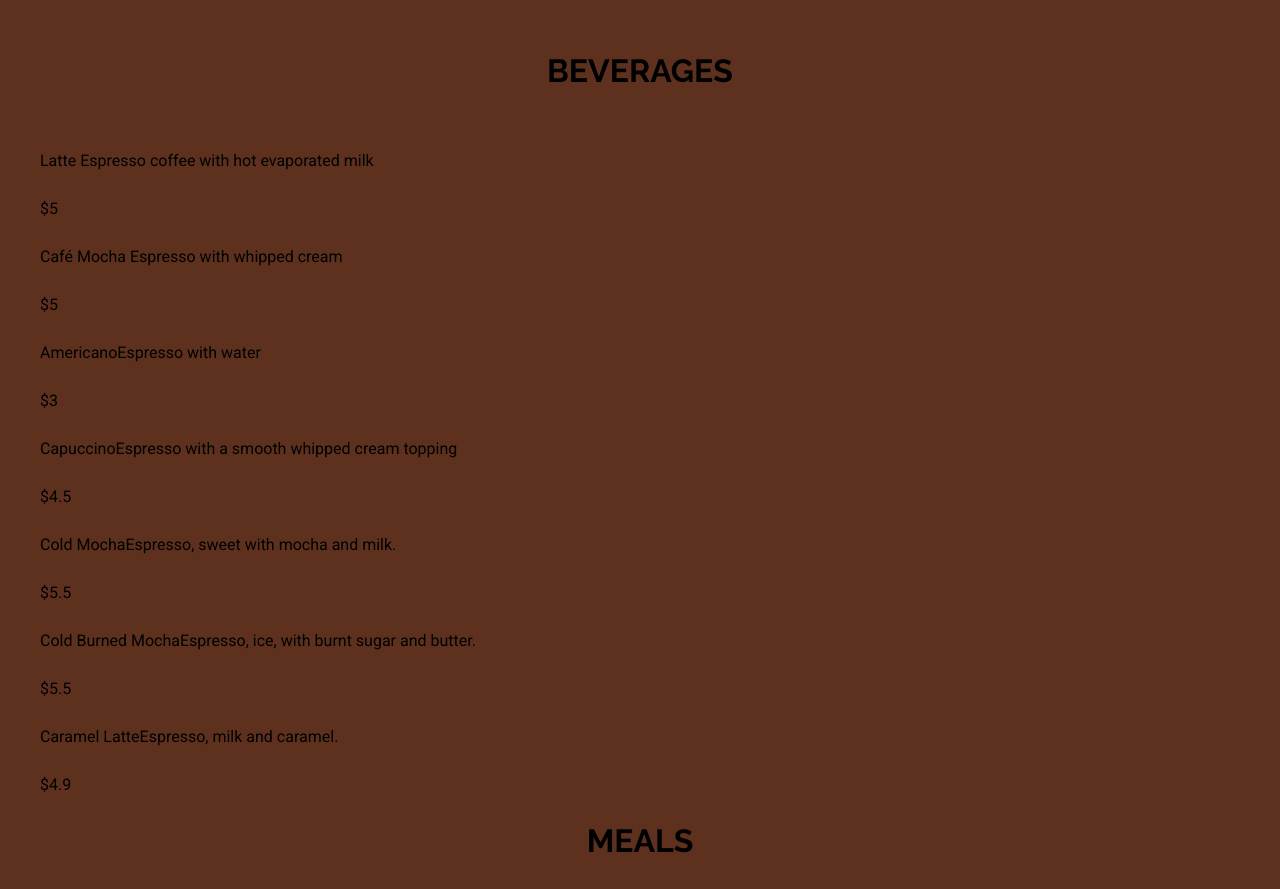
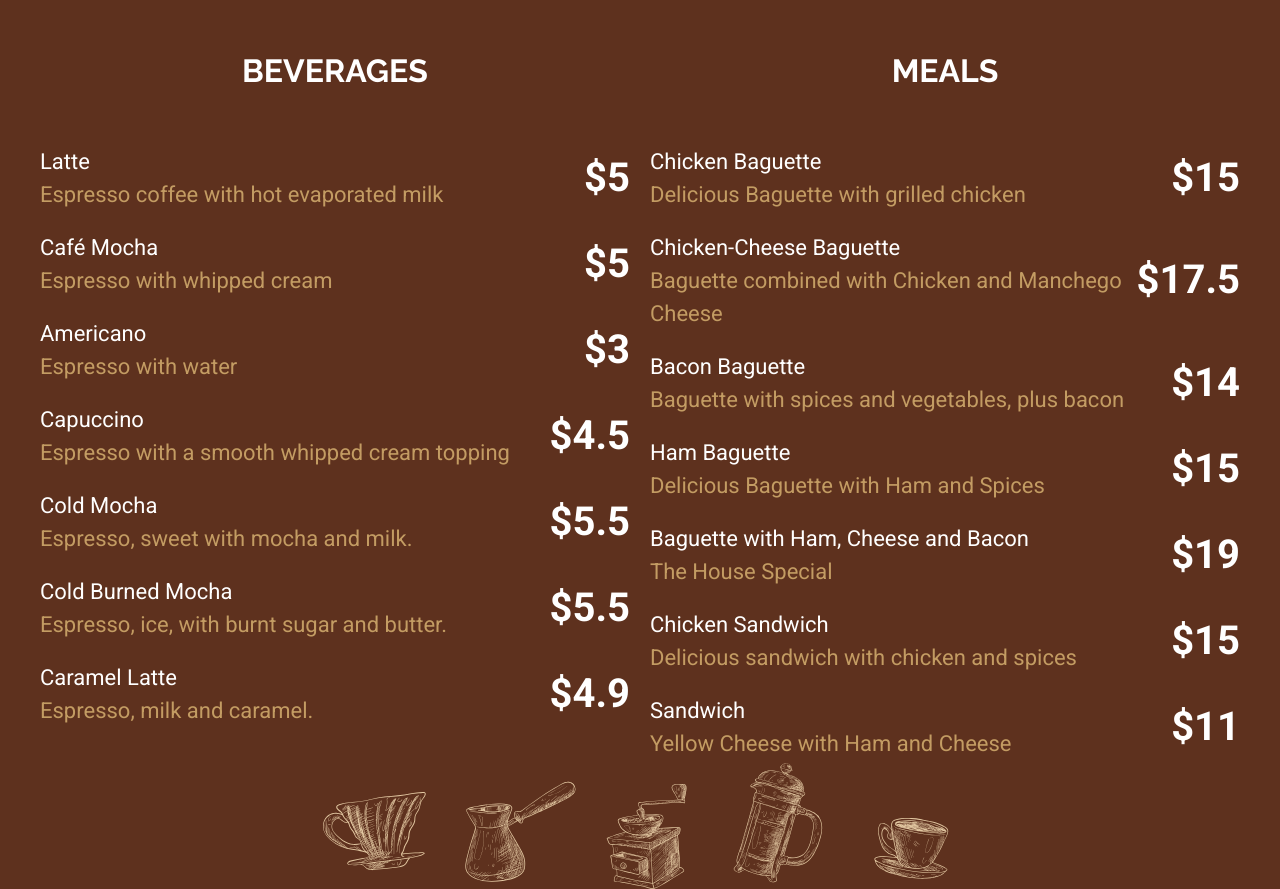
Before and after one commit to chemarinconez/coffeeStoreWeb1, a website: page index.html in a window 1280 px wide. Shown: the part 3236-4125 px from the top of the page. Drawn offline with Linux system fonts and the light colour scheme; a web font is replaced by a local one.

Commit message:
Finishing the menu sass

```diff
--- a/src/scss/home/_menu.scss
+++ b/src/scss/home/_menu.scss
@@ -6,7 +6,7 @@
     background-repeat: no-repeat;
     background-position: center 5rem, center 92%, 100%;
     background-size: 200%;
-    padding: 15rem 5rem 20rem;
+    padding: 15rem 2rem 20rem;
 
     @include m.tablet {
         padding: 15rem 0 20rem;
@@ -18,3 +18,36 @@
 
     }
 }
+
+.grid-menu {
+    @include m.tablet {
+        @include m.grid(2, 2rem);
+    }
+}
+
+.menu {
+    h3 {
+        color: v.$white;
+    }
+
+    li {
+        display: flex;
+        justify-content: space-between;
+        align-items: center;
+        p {
+            color: v.$white;
+            font-size: 2.2rem;
+            line-height: 1.5;
+            margin: 0 0 2rem 0;
+
+            span {
+                display: block;
+                color: v.$secundary;
+            }
+        }
+        .price {
+            font-size: 4rem;
+            font-weight: 700;
+        }
+    }
+}
```
Also changed, not shown: build/css/app.css.
